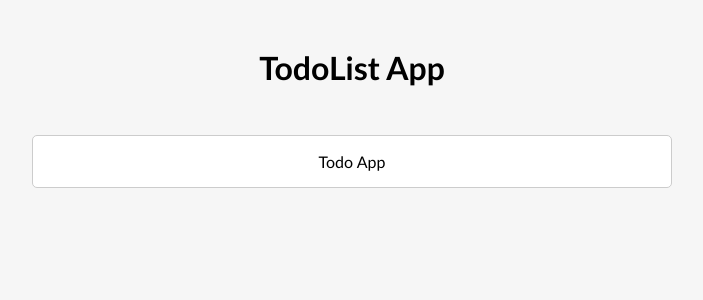
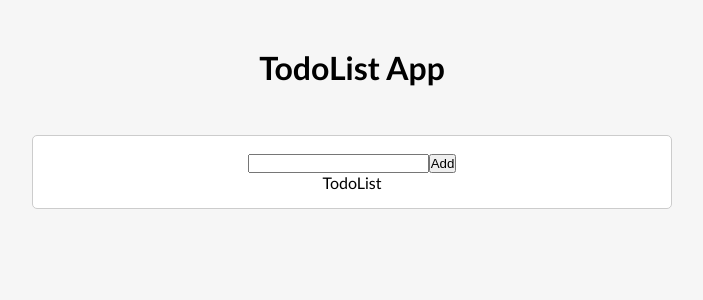
Before and after one commit to HaniyehPeyvandi/TodoList, a JavaScript app: page / in a window 1280 px wide. Shown: the top 300 px of the page, without its empty margins (288-991 px from the left). Built offline with nearby package versions, Linux system fonts and the light colour scheme.

Commit message:
add TodoForm and TodoList components to TodoApp

```diff
--- a/src/components/TodoApp.js
+++ b/src/components/TodoApp.js
@@ -1,8 +1,13 @@
 import styles from './TodoApp.module.css';
+import TodoForm from './TodoForm';
+import TodoList from './TodoList';
 
 const TodoApp = () => {
   return (
-    <div className={styles.container}>Todo App</div>
+    <div className={styles.container}>
+      <TodoForm/>
+      <TodoList/>
+    </div>
    );
 }
 
```
